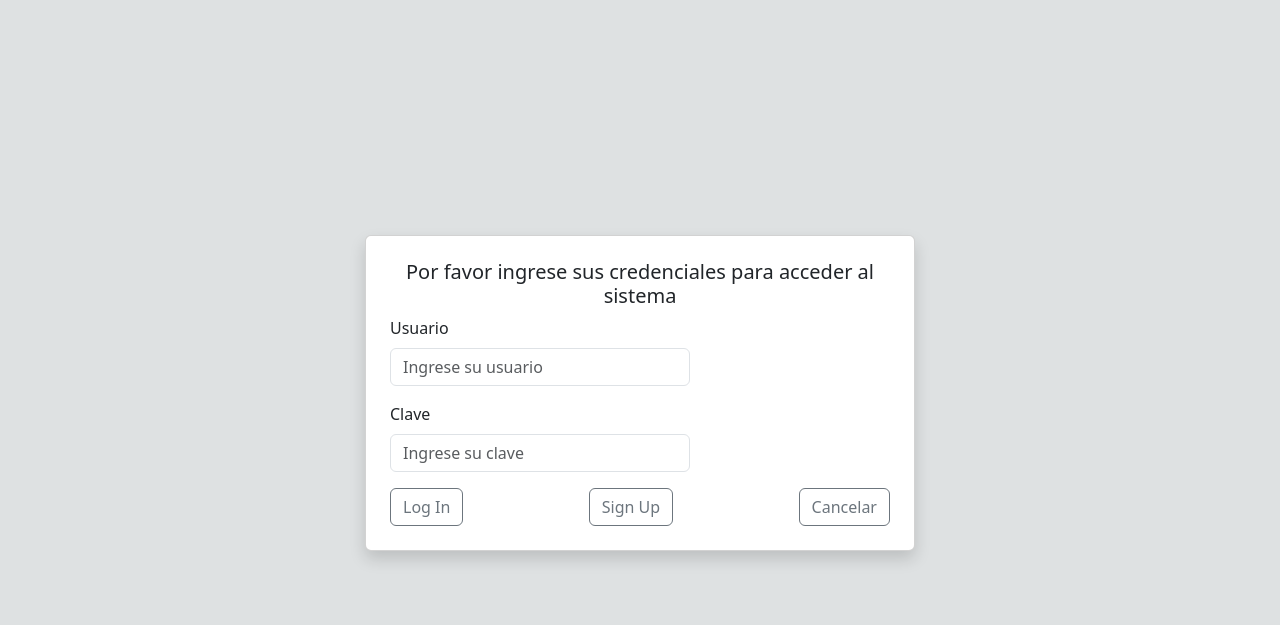
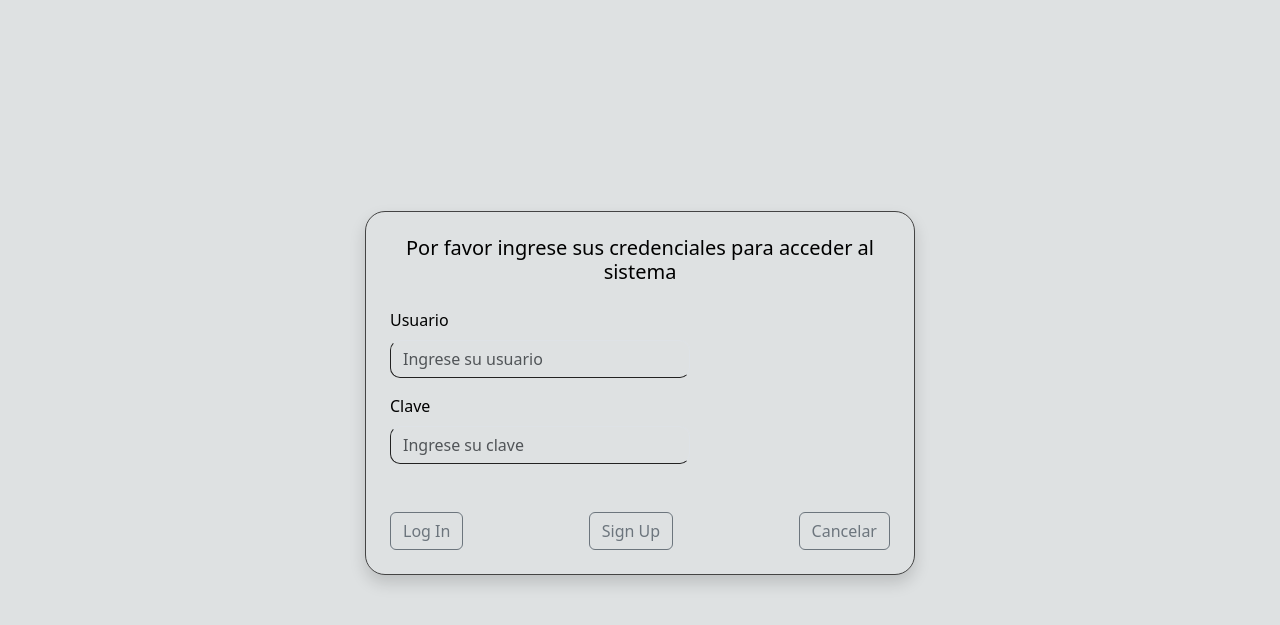
Before and after one commit to Jorelgit/repositorio-parcial-no1, a plain HTML site: page login.html in a window 1280 px wide. Shown: the part 63-688 px from the top of the page. Drawn offline with nearby package versions, Linux system fonts and the light colour scheme.

Commit message:
agregando estilos css a login.html

```diff
--- a/css/styles.css
+++ b/css/styles.css
@@ -77,22 +77,25 @@ body {
 
 .card {
     width: 550px;
+    border: 1px solid #444;
+    border-radius: 20px;
+    box-shadow: 0 0 40px #444;
+    background-color: rgb(222, 225, 226);
+    color: black;
 }
 
 .form-control {
     width: 300px;
+    background-color: transparent;
+    border-left: 1px solid #222;
+    border-bottom: 1px solid #222;
+    border-radius: 10px;
 }
 
 .body-login {
     background-color: rgb(222, 225, 226);
 }
 
-.login-form {
-    border: none;
-    border-radius: 60px;
-    box-shadow: 0 0 20px #444;
-    background-color: rgb(222, 225, 226);
-}
 
 
 
--- a/login.html
+++ b/login.html
@@ -37,7 +37,7 @@
 
         <div class="card p-4 shadow">
 
-            <h5 class="text-center">Por favor ingrese sus credenciales para acceder al sistema</h5>
+            <h5 class="text-center mb-4">Por favor ingrese sus credenciales para acceder al sistema</h5>
             <form id="loginForm login-form">
                 <div class="mb-3">
 
@@ -52,7 +52,7 @@
                 </div>
 
 
-                <div class="d-flex justify-content-between">
+                <div class="d-flex justify-content-between mt-5">
 
                     <button type="button" class="btn btn-outline-secondary" id="loginBtn">Log In</button>
                     <button type="button" class="btn btn-outline-secondary" id="signupBtn">Sign Up</button>
```
